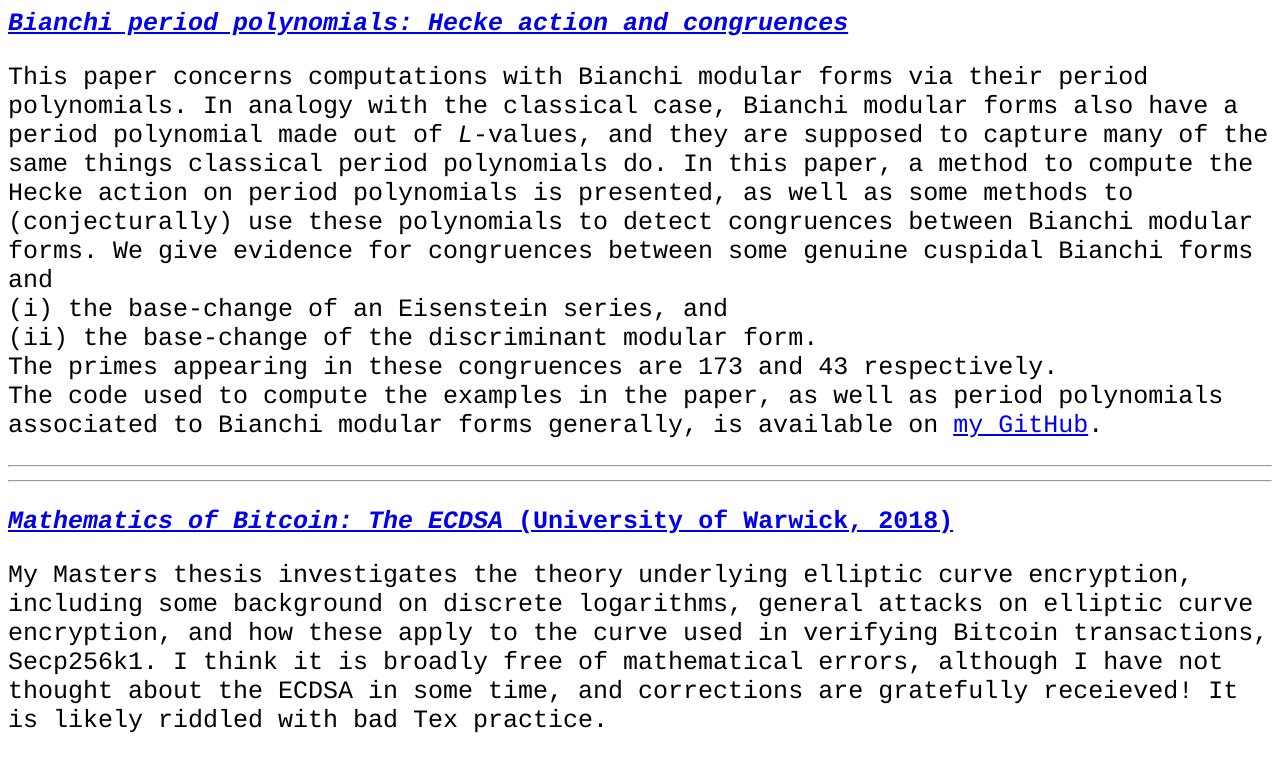
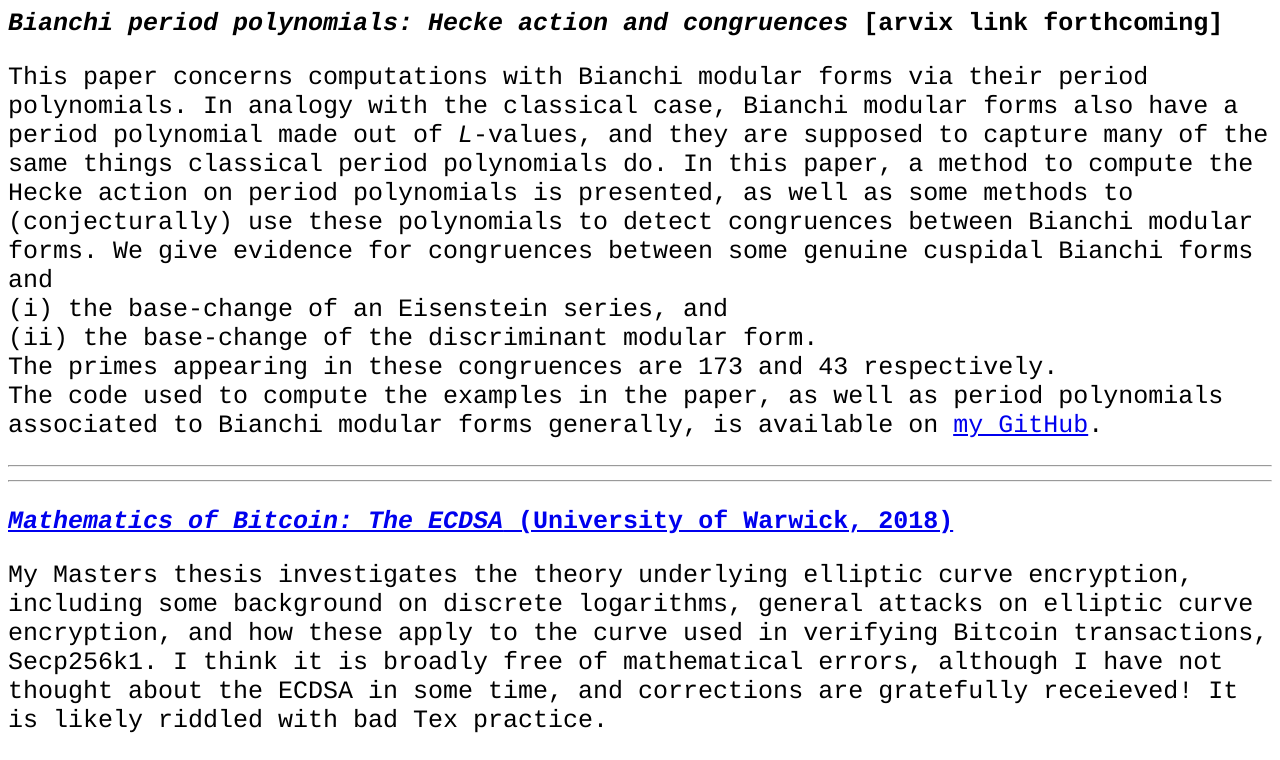
Before and after one commit to lewismcombes/lewismcombes.github.io, a plain HTML site: page pages/research.html in a window 1280 px wide. Shown: the part 122-882 px from the top of the page. Drawn offline with Linux system fonts and the light colour scheme.

Commit message:
Add files via upload

```diff
--- a/pages/research.html
+++ b/pages/research.html
@@ -10,7 +10,7 @@
 
 <a href="../index.html">↰ up</a>
 <h1> Research </h1>
-<a href = "some arxiv link I guess"><h3><i> Bianchi period polynomials: Hecke action and congruences </i></h3></a>
+<h3><i> Bianchi period polynomials: Hecke action and congruences </i>[arvix link forthcoming]</h3>
 <p>This paper concerns computations with Bianchi modular forms via their period polynomials. In analogy with the classical case, Bianchi modular forms also have a period polynomial made out of <i>L</i>-values, and they are supposed to capture many of the same things classical period polynomials do. In this paper, a method to compute the Hecke action on period polynomials is presented, as well as some methods to (conjecturally) use these polynomials to detect congruences between Bianchi modular forms. We give evidence for congruences between some genuine cuspidal Bianchi forms and <br>(i) the base-change of an Eisenstein series, and <br>(ii) the base-change of the discriminant modular form. <br> The primes appearing in these congruences are 173 and 43 respectively. <br>The code used to compute the examples in the paper, as well as period polynomials associated to Bianchi modular forms generally, is available on <a href="https://github.com/lewismcombes/BianchiPeriodPols">my GitHub</a>.
 <hr>
 <hr>
```
